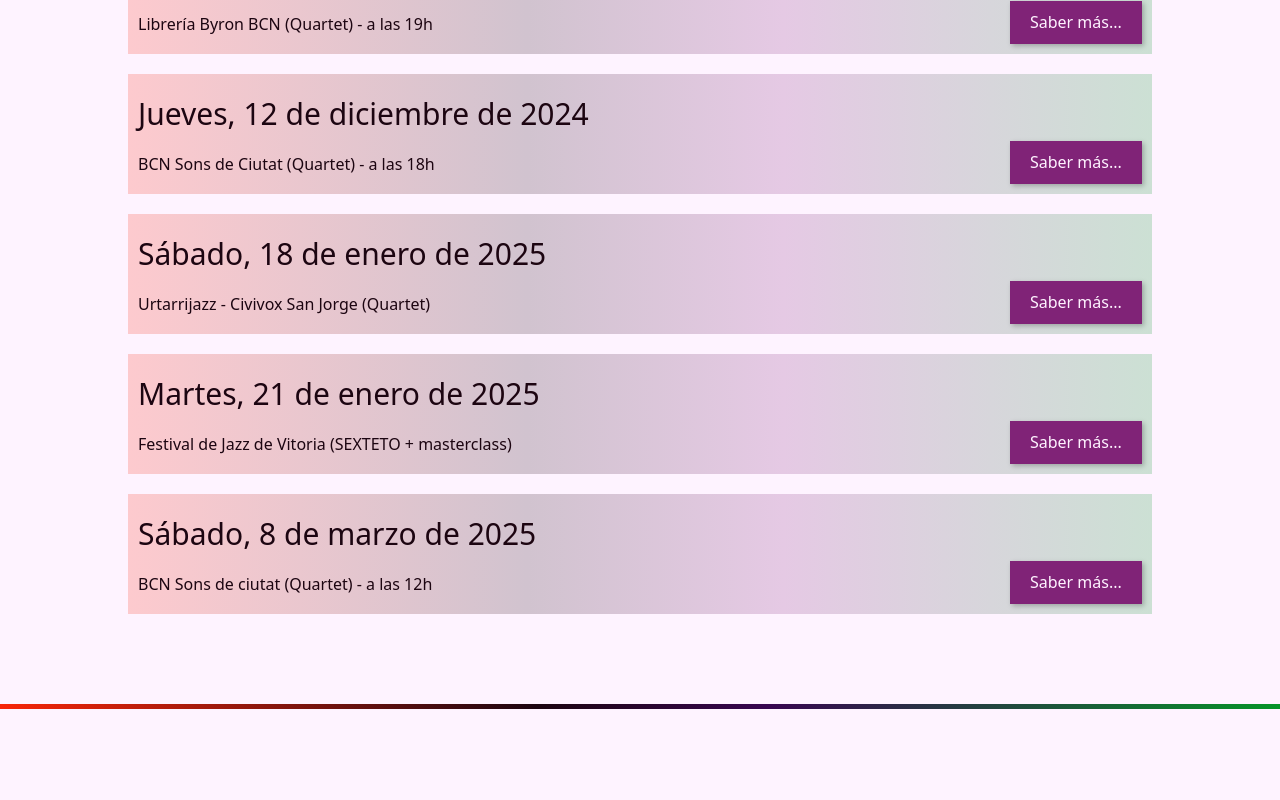
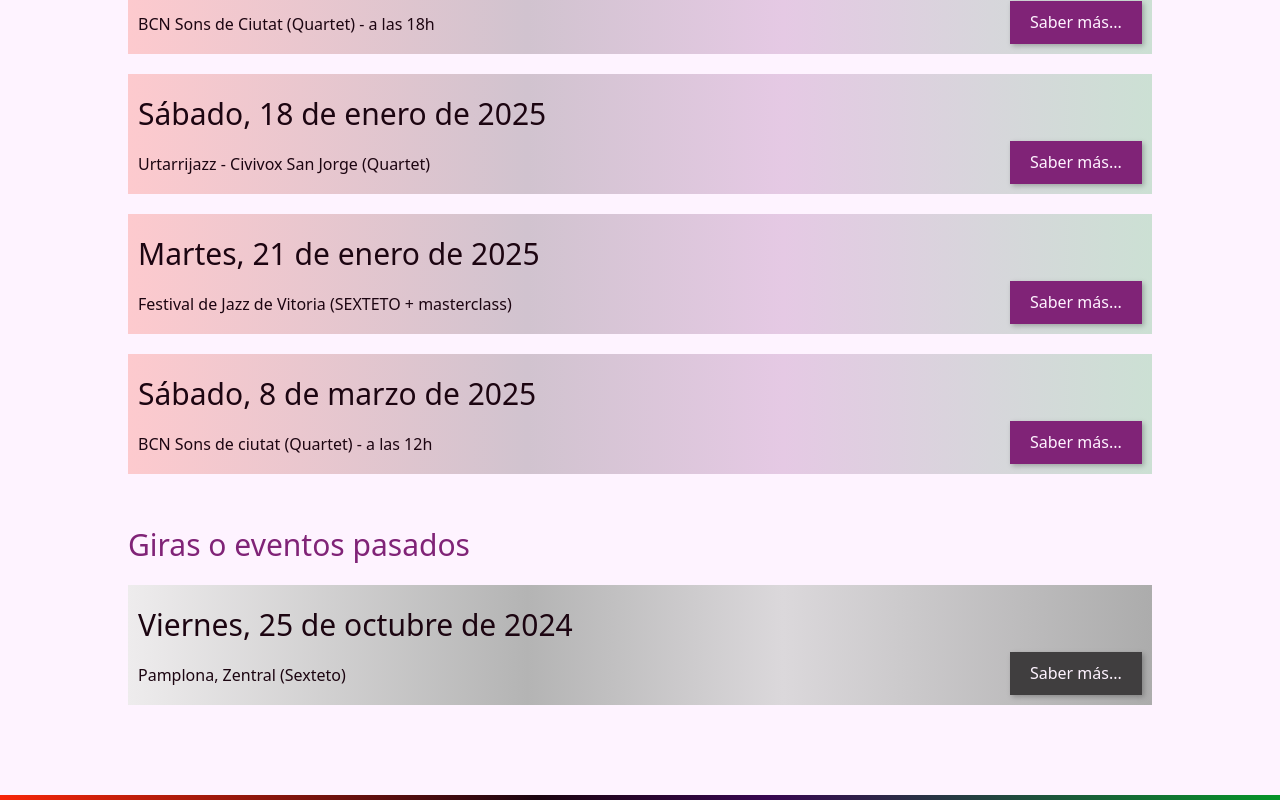
Before and after one commit to MAlexGG/estela-julia, a React (Vite) app: page /giras-eventos in a window 1280 px wide. Shown: the part 614-1414 px from the top of the page. Before the commit the page ends 1323 px from the top, so only its background shows below. Built offline with nearby package versions, Linux system fonts and the light colour scheme; no server answers.

Commit message:
past ans futures tours and events

```diff
--- a/src/components/button/Button.jsx
+++ b/src/components/button/Button.jsx
@@ -1,8 +1,8 @@
 import styles from './Button.module.css'
 
-function Button({link, text}) {
+function Button({link, text, color="main"}) {
   return (
-    <a href={link} target="_blank" rel="noopener noreferrer"><button className={styles.ctButton}>{text}</button></a>
+    <a href={link} target="_blank" rel="noopener noreferrer"><button className={`${styles.ctButton} ${styles[color]}`}>{text}</button></a>
   )
 }
 
--- a/src/components/button/Button.module.css
+++ b/src/components/button/Button.module.css
@@ -1,6 +1,13 @@
 .ctButton {
-    background-color: var(--main-color);
     color: var(--light-color);
     border-radius: 0;
     box-shadow: 2px 2px 5px rgba(0, 0, 0, 0.25);
 }
+
+.main{
+    background-color: var(--main-color);
+}
+
+.gray{
+    background-color: var(--gray-color);
+}
--- a/src/components/tour/Tour.jsx
+++ b/src/components/tour/Tour.jsx
@@ -2,13 +2,13 @@ import Button from '../button/Button'
 import styles from './Tour.module.css'
 import DateFormater from '../../utils/DateFormater'
 
-function Tour({tour}) {
+function Tour({tour, classTour, color}) {
   return (
-    <div className={styles.ctTour}>
+    <div className={styles[classTour]}>
         <h3>{DateFormater(tour.date)}</h3>
         <p>{tour.place}</p>
         <div className={styles.btLink}>
-            <Button link={tour.link} text="Saber más..."/>
+            <Button link={tour.link} text="Saber más..." color={color}/>
         </div>
     </div>
   )
--- a/src/components/tour/Tour.module.css
+++ b/src/components/tour/Tour.module.css
@@ -1,13 +1,20 @@
-.ctTour {
+.ctTour, .ctTourPast {
     width: 100%;
     height: 120px;
-    background: var(--gradientLight-color);
     position: relative;
     margin: 20px 0;
     display: flex;
     flex-direction: column;
     justify-content: space-around;
     padding: 10px;
+}
+
+.ctTour{
+    background: var(--gradientLight-color);
+}
+
+.ctTourPast{
+    background: var(--gradientGray-color);
 }
 
 .btLink {
@@ -22,7 +29,7 @@ h3 {
 }
 
 @media (max-width: 768px) {
-    .ctTour {
+    .ctTour, .ctTourPast {
         width: 100%;
         height: 150px;
         justify-content: flex-start;
--- a/src/index.css
+++ b/src/index.css
@@ -16,8 +16,10 @@
     --main-color: #802377;
     --light-color: #FEF3FF;
     --dark-color: #1C0511;
+    --gray-color: #403e3f;
     --gradient-color: linear-gradient(90deg, rgba(248, 38, 9, 1) 0%, rgba(28, 5, 17, 1) 42%, rgba(56, 6, 81, 1) 60%, rgba(6, 148, 41, 1) 100%);
     --gradientLight-color: linear-gradient(90deg, rgba(253, 202, 206, 1) 0%, rgba(209, 195, 207, 1) 39%, rgba(229, 201, 228, 1) 64%, rgba(204, 224, 212, 1) 100%);
+    --gradientGray-color: linear-gradient(90deg, rgb(238, 236, 237) 0%, rgb(180, 180, 180) 39%, rgb(219, 216, 219) 64%, rgb(172, 172, 172) 100%);
     --font-subtitle: 30px;
     --font-subtitle-mobile: 20px;
     --filter-svg: invert(17%) sepia(38%) saturate(3973%) hue-rotate(284deg) brightness(96%) contrast(92%);
--- a/src/pages/tours/Tours.jsx
+++ b/src/pages/tours/Tours.jsx
@@ -7,11 +7,19 @@ import SortedToursDate from "../../utils/SortedToursDate"
 
 function Tours() {
 
-  const [data, setData] = useState([]);
+  const [futureTours, setFutureTours] = useState([]);
+  const [pastTours, setPastTours] = useState([]);
 
   useEffect(() => {
-    setData(SortedToursDate(tours.tours));
-  }, [data])
+    const sortedTours = SortedToursDate(tours.tours);
+    const currentDate = new Date();
+
+    const future = sortedTours.filter(tour => new Date(tour.date) > currentDate);
+    const past = sortedTours.filter(tour => new Date(tour.date) <= currentDate);
+
+    setFutureTours(future);
+    setPastTours(past);
+  }, [])
 
   return (
     <>
@@ -19,9 +27,15 @@ function Tours() {
     <h2>GIRAS Y EVENTOS</h2>
     <div className={styles.ctTours}>
       {
-        data.map((tour, index) => (
-          <Tour key={index} tour={tour}/>
+        futureTours.map((tour, index) => (
+          <Tour key={index} tour={tour} classTour='ctTour'/>
         ))
+      }
+      <h3 className={styles.txtSubtitle}>Giras o eventos pasados</h3>
+      {
+        pastTours.map((tour, index) => (
+          <Tour key={index} tour={tour} classTour='ctTourPast' color='gray'/>
+        )).reverse()
       }
     </div>
     <div className={styles.separator}></div>
--- a/src/pages/tours/Tours.module.css
+++ b/src/pages/tours/Tours.module.css
@@ -9,3 +9,16 @@
     height: 5px;
     background: var(--gradient-color);
 }
+
+.txtSubtitle{
+    color: var(--main-color);
+    font-weight: 400;
+    margin-top: 50px;
+}
+
+@media (max-width: 768px) {
+    .txtSubtitle{
+        font-size: var(--font-subtitle);
+    }
+
+}
```
